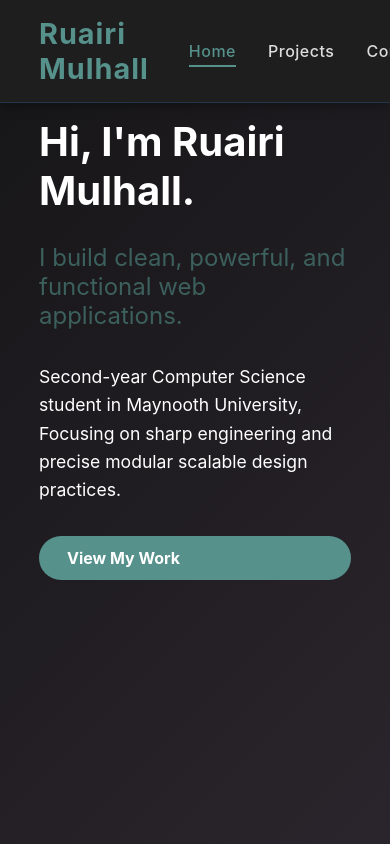
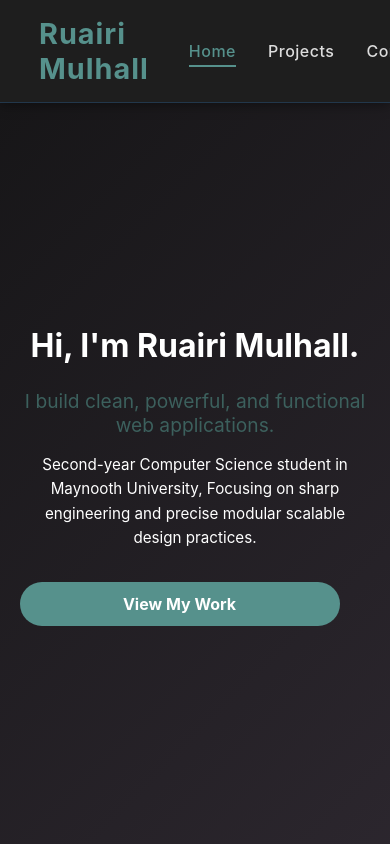
Before and after one commit to Ruairi922/MyWebsite, a React (Create React App) app: page / in a window 390 px wide. Shown: the top 844 px of the page. Built offline with nearby package versions, Linux system fonts and the light colour scheme.

Commit message:
mobile resp

```diff
--- a/src/styles/Home.css
+++ b/src/styles/Home.css
@@ -2,11 +2,13 @@
   background: linear-gradient(135deg, #171618, #39313c, #359aff);
   color: #000000;
   scroll-behavior: smooth;
+  overflow-x: hidden;
 }
 
+/* Layout Containers */
 .home-hero,
 .about-section {
-  padding: 6% 10%;
+  padding: 6% 5%;
   max-width: 1000px;
   margin: 0 auto;
 }
@@ -17,38 +19,41 @@
   display: flex;
   flex-direction: column;
   justify-content: center;
+  text-align: center;
 }
 
 .home-title {
-  margin-top: -25rem;
-  font-size: 3.5rem;
+  margin-top: -20rem;
+  font-size: clamp(2.2rem, 6vw, 3.5rem);
   font-weight: 700;
   margin-bottom: 0.5rem;
-  color:#ffffff;
+  color: #ffffff;
 }
 
 .home-subtitle {
-  font-size: 2rem;
+  font-size: clamp(1.2rem, 4vw, 2rem);
   font-weight: 400;
   color: #3c605d;
   margin-bottom: 1rem;
 }
 
 .home-description {
-  font-size: 1.2rem;
+  font-size: 1.1rem;
   max-width: 600px;
   line-height: 1.6;
-  margin-bottom: 2rem;
-  color:#ffffff;
+  margin: 0 auto 2rem;
+  color: #ffffff;
 }
 
 .home-button {
+  display: inline-block;
   background-color: #56918c;
   color: #ffffff;
-  padding: 12px 28px;
+  padding: 14px 32px;
   border-radius: 30px;
   text-decoration: none;
   font-weight: bold;
+  font-size: 1rem;
   transition: background-color 0.3s ease;
 }
 
@@ -63,40 +68,66 @@
   flex-direction: column;
   align-items: center;
   text-align: center;
-  margin-top: -10rem;
+  margin-top: -6rem;
 }
 
 .about-title {
-  font-size: 3rem;
+  font-size: clamp(2rem, 5vw, 3rem);
   font-weight: bold;
   margin-bottom: 1rem;
-  color:#ffffff;
+  color: #ffffff;
 }
 
 .about-description {
-  font-size: 1.3rem;
+  font-size: 1.2rem;
   max-width: 700px;
   line-height: 1.7;
   margin-bottom: 3rem;
-  color:#ffffff;
+  color: #ffffff;
 }
 
-/* Responsive */
+/* Responsive — Tablet & Below */
 @media (max-width: 768px) {
-  .home-title {
-    font-size: 2.5rem;
+  .home-hero,
+  .about-section {
+    padding: 8% 5%;
   }
 
-  .home-subtitle {
-    font-size: 1.5rem;
+  .home-title {
+    margin-top: -10rem;
   }
 
   .home-description,
   .about-description {
-    font-size: 1.1rem;
+    font-size: 1rem;
   }
 
-  .about-title {
-    font-size: 2.2rem;
+  .home-button {
+    padding: 12px 24px;
+    font-size: 0.95rem;
   }
 }
+
+/* Responsive — Small Phones */
+@media (max-width: 480px) {
+  .home-title {
+    font-size: 2rem;
+  }
+
+  .home-subtitle {
+    font-size: 1.2rem;
+  }
+
+  .home-description,
+  .about-description {
+    font-size: 0.95rem;
+    padding: 0 10px;
+  }
+
+  .home-button {
+    width: 100%;
+    max-width: 280px;
+    padding: 12px 20px;
+    font-size: 1rem;
+  }
+}
```
Also changed, not shown: src/App.css (deleted, +0 -38 lines).
